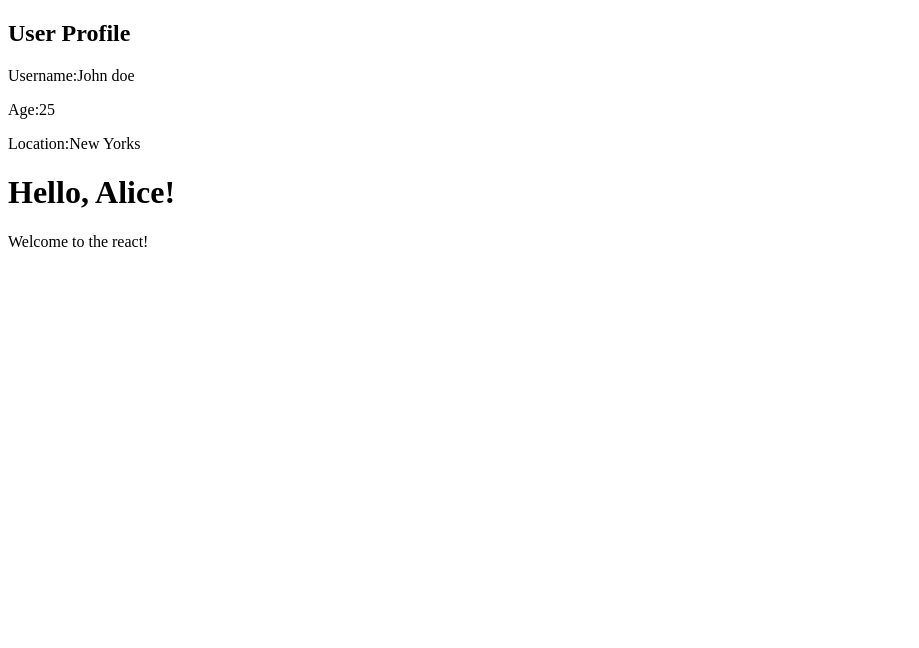
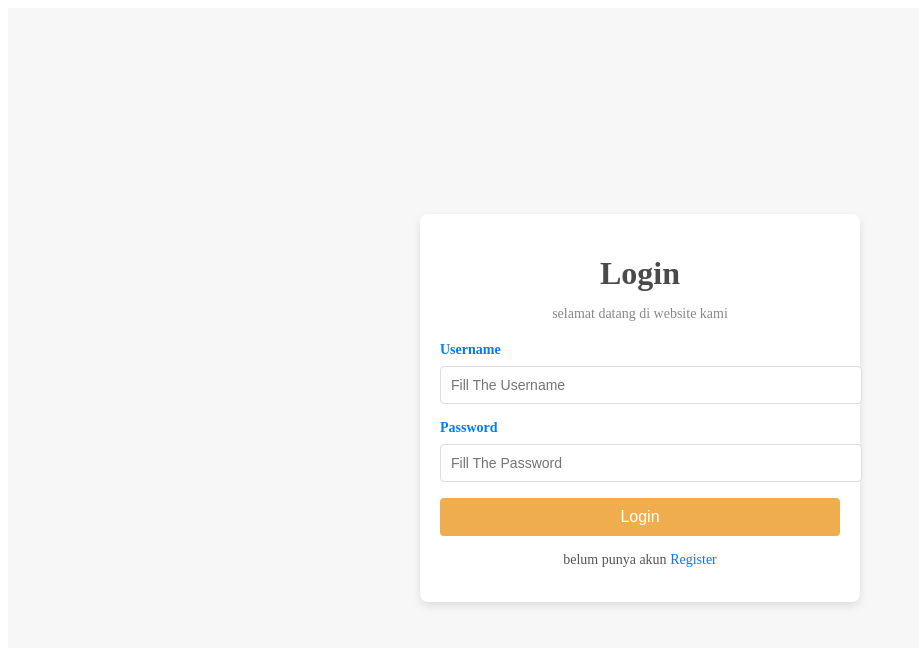
Before and after one commit to Ray-Auditore/React, a React (Vite) app in the folder react/vite-project/: page / in a window 1280 px wide. Shown: the top 648 px of the page, without its empty margins (0-919 px from the left). Built offline with nearby package versions, Linux system fonts and the light colour scheme.

Commit message:
save tugas 4

```diff
--- a/react/vite-project/src/main.jsx
+++ b/react/vite-project/src/main.jsx
@@ -1,10 +1,10 @@
 import { StrictMode } from 'react'
 import { createRoot } from 'react-dom/client'
 import App from './App.jsx'
-import UserProfile from './meeting3/tugas3.jsx'
+import LoginPage from './meeting4/login.jsx'
 
 createRoot(document.getElementById('root')).render(
   <StrictMode>
-    <UserProfile  />
+    <LoginPage  />
   </StrictMode>,
 )
--- a/react/vite-project/src/meeting3/tugas3.jsx
+++ b/react/vite-project/src/meeting3/tugas3.jsx
@@ -13,7 +13,7 @@ function Greeting({name,message}) {
           <h2>User Profile</h2>
           <p>Username:John doe {username}</p>
           <p>Age:25 {age}</p>
-          <p>Location:New Yorks  {location}</p>
+          <p>Location:New Yorks {location}</p>
           <Greeting name="Alice" message="Welcome to the react!" />
         </div>
       );
--- /dev/null
+++ b/react/vite-project/src/meeting4/login.jsx
@@ -0,0 +1,123 @@
+import React, { useState } from "react";
+
+export default function LoginPage() {
+  const [formData, setFormData] = useState({ username: "", password: "" });
+
+  const handleChange = (e) => {
+    const { name, value } = e.target;
+    setFormData({ ...formData, [name]: value });
+  };
+
+  const handleSubmit = (e) => {
+    e.preventDefault();
+    console.log("Form Data Submitted:", formData);
+  };
+
+  return (
+    <div style={styles.container}>
+      <div style={styles.card}>
+        <h1 style={styles.title}>Login</h1>
+        <p style={styles.subtitle}>selamat datang di website kami</p>
+        <form onSubmit={handleSubmit}>
+          <div style={styles.inputGroup}>
+            <label style={styles.label}>Username</label>
+            <input
+              type="text"
+              name="username"
+              placeholder="Fill The Username"
+              value={formData.username}
+              onChange={handleChange}
+              style={styles.input}
+            />
+          </div>
+          <div style={styles.inputGroup}>
+            <label style={styles.label}>Password</label>
+            <input
+              type="password"
+              name="password"
+              placeholder="Fill The Password"
+              value={formData.password}
+              onChange={handleChange}
+              style={styles.input}
+            />
+          </div>
+          <button type="submit" style={styles.button}>
+            Login
+          </button>
+        </form>
+        <p style={styles.footer}>
+          belum punya akun{" "}
+          <a href="/register" style={styles.link}>
+            Register
+          </a>
+        </p>
+      </div>
+    </div>
+  );
+}
+
+const styles = {
+  container: {
+    display: "flex",
+    justifyContent: "center",
+    alignItems: "center",
+    height: "100vh",
+    backgroundColor: "#f7f7f7",
+  },
+  card: {
+    width: "400px",
+    padding: "20px",
+    borderRadius: "8px",
+    boxShadow: "0 4px 8px rgba(0, 0, 0, 0.1)",
+    backgroundColor: "#fff",
+    textAlign: "center",
+  },
+  title: {
+    fontSize: "32px",
+    color: "#4a4a4a",
+    marginBottom: "8px",
+  },
+  subtitle: {
+    fontSize: "14px",
+    color: "#888",
+    marginBottom: "20px",
+  },
+  inputGroup: {
+    marginBottom: "16px",
+    textAlign: "left",
+  },
+  label: {
+    fontSize: "14px",
+    fontWeight: "bold",
+    color: "#007bff",
+    marginBottom: "8px",
+    display: "block",
+  },
+  input: {
+    width: "100%",
+    padding: "10px",
+    border: "1px solid #ddd",
+    borderRadius: "4px",
+    fontSize: "14px",
+    color: "#555",
+  },
+  button: {
+    width: "100%",
+    padding: "10px",
+    backgroundColor: "#f0ad4e",
+    border: "none",
+    borderRadius: "4px",
+    color: "#fff",
+    fontSize: "16px",
+    cursor: "pointer",
+  },
+  footer: {
+    marginTop: "16px",
+    fontSize: "14px",
+    color: "#555",
+  },
+  link: {
+    color: "#007bff",
+    textDecoration: "none",
+  },
+};
```
